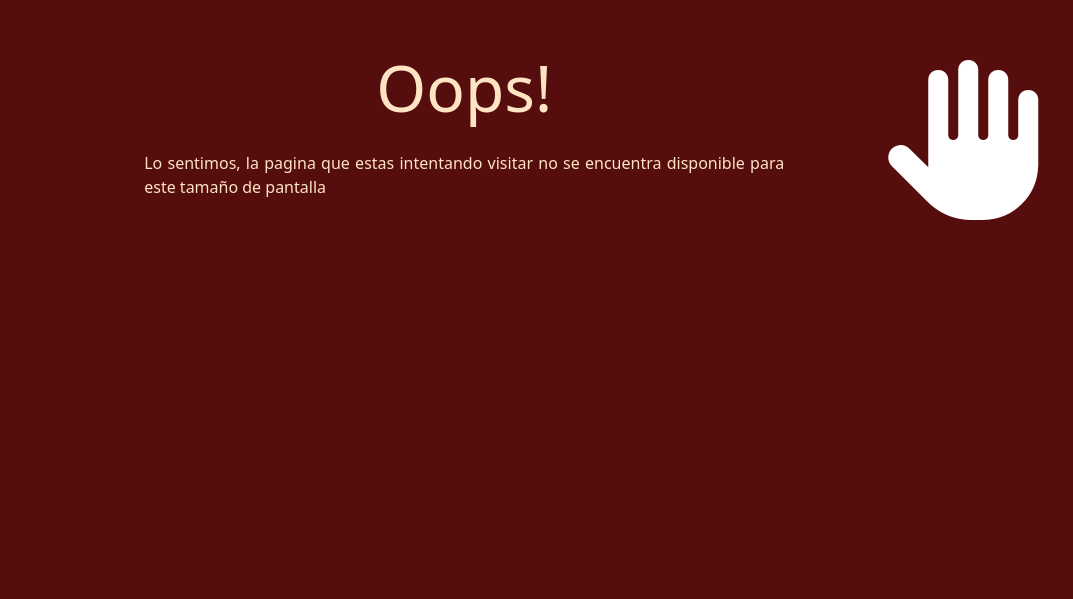
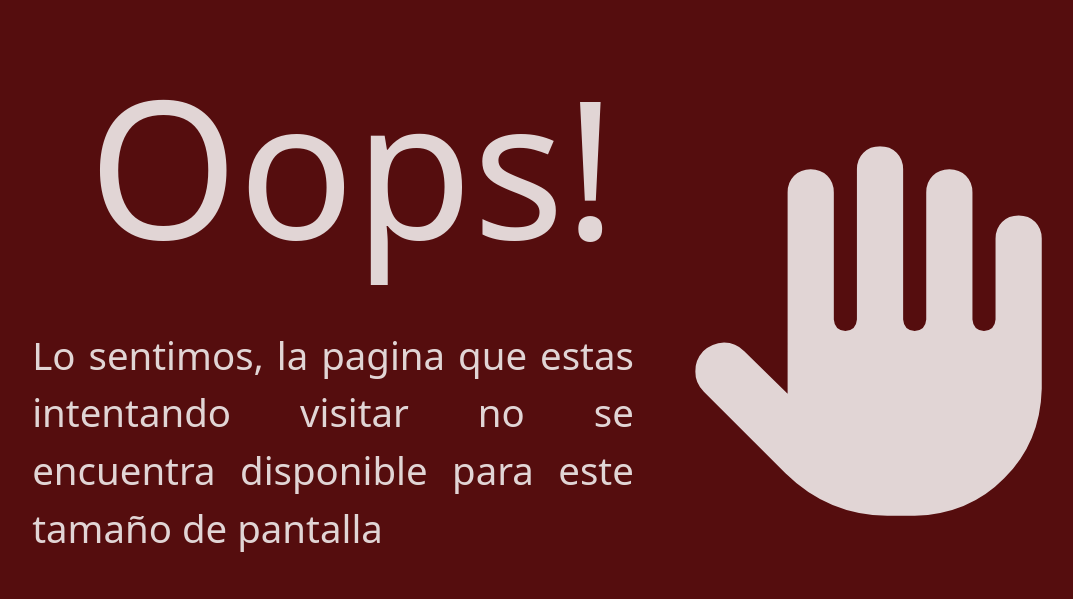
Before and after one commit to JoanSebastianRuiz/HomeTheater, a plain HTML site: page index.html in a window 1280 px wide. Shown: the part 158-757 px from the top of the page, without its empty margins (95-1168 px from the left). Drawn offline with nearby package versions, Linux system fonts and the light colour scheme.

Commit message:
Feat: animacion pantalla no disponible

```diff
--- a/CSS/estilos.css
+++ b/CSS/estilos.css
@@ -496,7 +496,7 @@ footer i:active{
     margin-top: 13em;
     padding: 0 7em;
     width: 100%;
-    color: bisque;
+    color: var(--color_texto);
     align-items: center;
     justify-content: center;
 }
@@ -507,19 +507,31 @@ footer i:active{
     align-items: center;
 }
 .pantalla_escritorio h1{
-    font-size: 5vw;
-    padding: 0 5em;
+    font-size: 15vw;
+    padding: 0 0.2em;
     text-align: center;
 }
 
 .pantalla_escritorio p{
     text-align: justify;
     padding: 1em 0;
+    padding-right: 1em;
+    font-size: 3vw;
     width: 50vw;
 }
 
 .pantalla_escritorio i{
-    color: white;
-    font-size: 10em;
+    color: var(--color_texto);
+    font-size: 30vw;
     padding-right: 0.1rem;
+    animation: hand 2s cubic-bezier(.27,.75,.27,.76) infinite;
 }
+
+@keyframes hand{
+    from{
+        scale: 0.8;
+    }
+    to{
+        scale: 1;
+    }
+}
```
